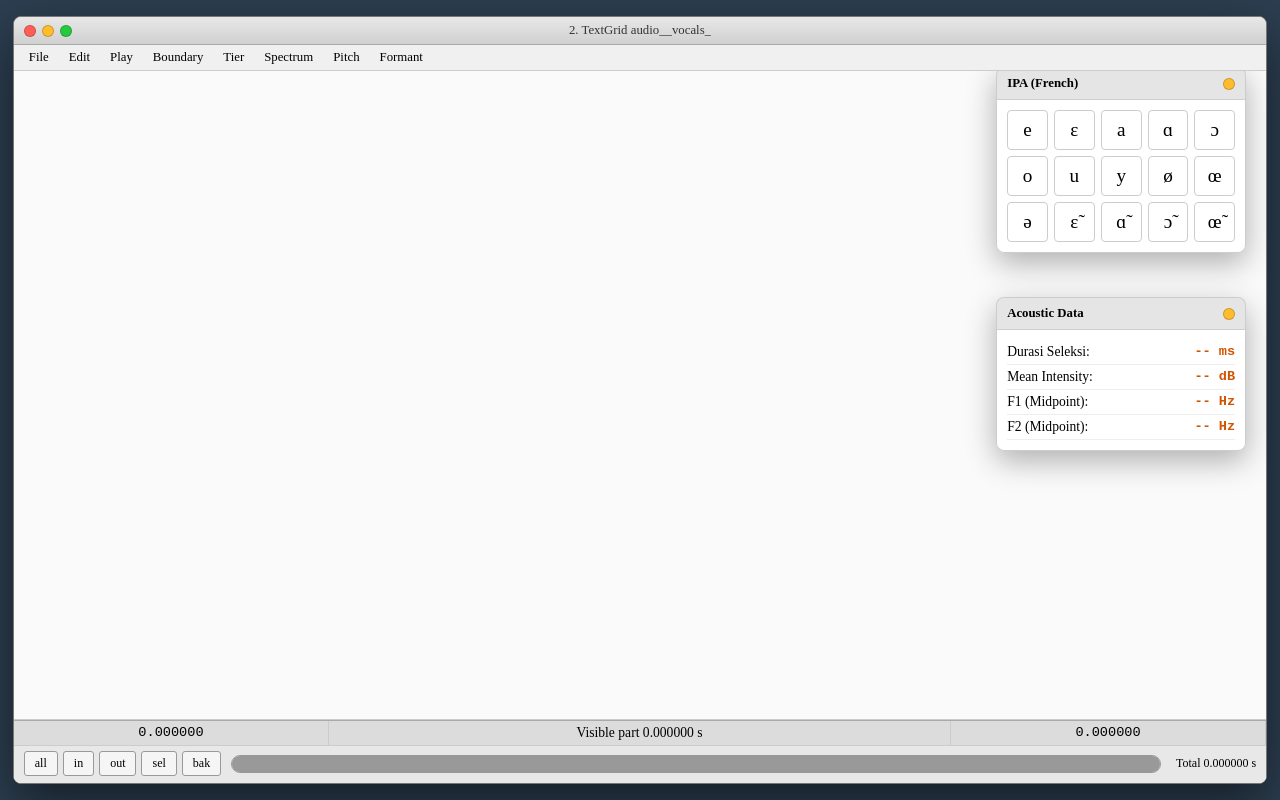
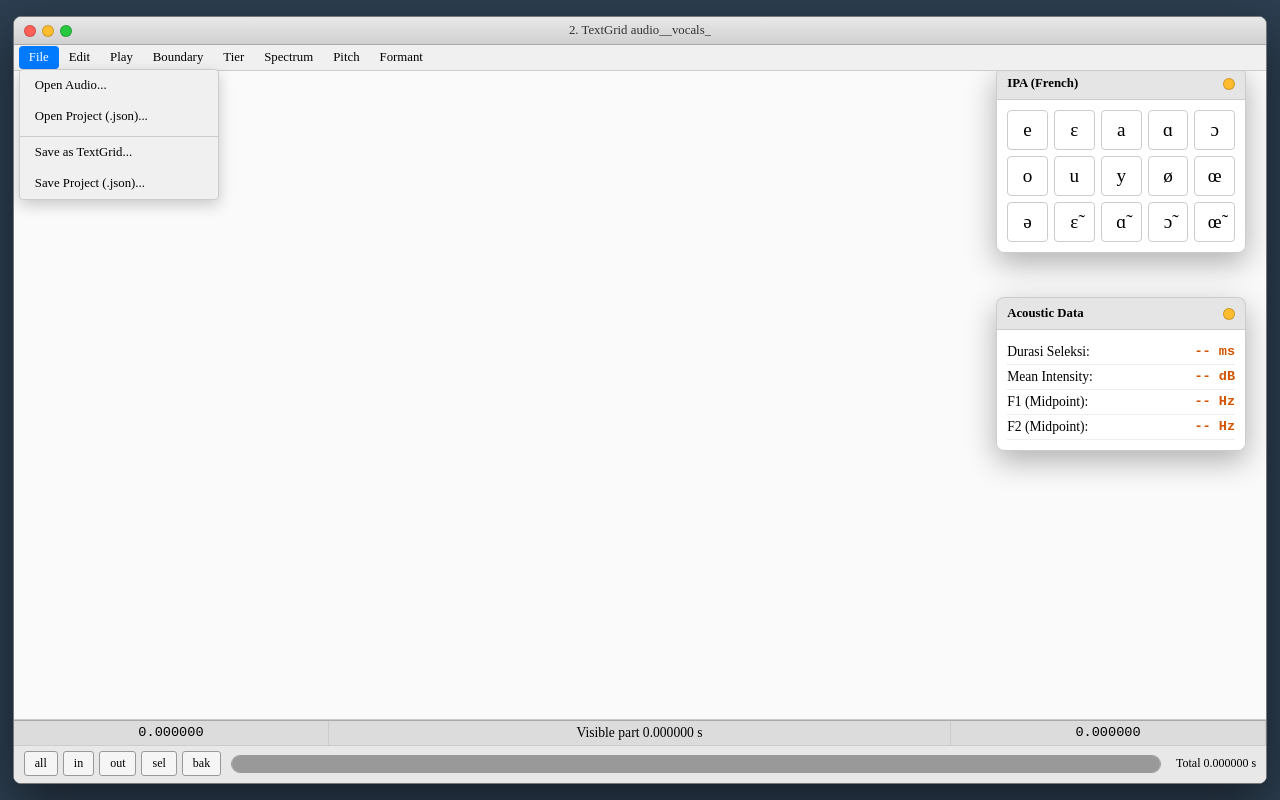
Before and after one commit to ajarinweb/PraatWeb, a plain HTML site: page index.html in a window 1280 px wide. Both pictures are taken after a click on the element "File". Drawn offline with Linux system fonts and the light colour scheme.

Commit message:
index.html

```diff
--- a/index.html
+++ b/index.html
@@ -3,7 +3,7 @@
 <head>
     <meta charset="UTF-8">
     <meta name="viewport" content="width=device-width, initial-scale=1.0, maximum-scale=1.0, user-scalable=no">
-    <title>Praat Web: La Vaguelette (Final Edition)</title>
+    <title>Praat Web: La Vaguelette (Final Menu Fix)</title>
     <style>
         * { box-sizing: border-box; margin: 0; padding: 0; font-family: "Times New Roman", Times, serif; user-select: none; -webkit-user-select: none; }
         html, body { width: 100%; height: 100%; margin: 0; padding: 0; overflow: hidden; position: fixed; }
@@ -17,12 +17,11 @@
         .minimize { background: #ffbd2e; cursor: pointer; }
         .maximize { background: #27c93f; }
         .window-title { position: absolute; left: 50%; transform: translateX(-50%); font-size: 0.8rem; font-weight: 500; color: #333; white-space: nowrap; overflow: hidden; text-overflow: ellipsis; max-width: 50%; }
-        .menu-bar { background: #f0f0f0; min-height: 26px; display: flex; align-items: center; padding: 0 5px; border-bottom: 1px solid #ccc; font-size: 0.8rem; position: relative; z-index: 200; overflow-x: auto; white-space: nowrap; -webkit-overflow-scrolling: touch; scrollbar-width: none; flex-shrink: 0; }
-        .menu-bar::-webkit-scrollbar { display: none; }
+        .menu-bar { background: #f0f0f0; min-height: 26px; display: flex; align-items: center; padding: 0 5px; border-bottom: 1px solid #ccc; font-size: 0.8rem; position: relative; z-index: 200; flex-wrap: wrap; flex-shrink: 0; }
         .menu-item { padding: 4px 10px; cursor: pointer; position: relative; color: #000; display: inline-block; }
-        .menu-item:hover { background: #007aff; color: #fff; }
-        .dropdown { display: none; position: absolute; top: 100%; left: 0; background: #f0f0f0; border: 1px solid #ccc; box-shadow: 0 5px 15px rgba(0,0,0,0.2); flex-direction: column; min-width: 200px; z-index: 201; }
-        .menu-item:hover .dropdown { display: flex; }
+        .menu-item:hover, .menu-item.active-menu { background: #007aff; color: #fff; border-radius: 4px; }
+        .dropdown { display: none; position: absolute; top: 100%; left: 0; background: #f0f0f0; border: 1px solid #ccc; box-shadow: 0 5px 15px rgba(0,0,0,0.2); flex-direction: column; min-width: 200px; z-index: 201; border-radius: 4px; }
+        .menu-item:hover .dropdown, .menu-item.active-menu .dropdown { display: flex; }
         .drop-item { padding: 8px 15px; color: #000; display: flex; justify-content: space-between; }
         .drop-item:hover { background: #007aff; color: #fff; }
         .shortcut { opacity: 0.6; font-size: 0.75rem; }
@@ -148,6 +147,18 @@
     </div>
 
     <script>
+        // Fix Menu Bar Dropdown for Touch & Desktop
+        document.querySelectorAll('.menu-item').forEach(item => {
+            item.addEventListener('click', e => {
+                const isActive = item.classList.contains('active-menu');
+                document.querySelectorAll('.menu-item').forEach(m => m.classList.remove('active-menu'));
+                if(!isActive && item.querySelector('.dropdown')) item.classList.add('active-menu');
+            });
+        });
+        document.addEventListener('click', e => {
+            if(!e.target.closest('.menu-item')) document.querySelectorAll('.menu-item').forEach(m => m.classList.remove('active-menu'));
+        });
+
         // Utilities for mouse & touch
         function getClientX(e) { return e.touches && e.touches.length > 0 ? e.touches[0].clientX : e.clientX; }
         function getClientY(e) { return e.touches && e.touches.length > 0 ? e.touches[0].clientY : e.clientY; }
@@ -454,17 +465,9 @@
             if(cursorPos === null && selStart === null) return;
             let targetTime = (selectionType === 'interval' && activeIntervalIndex !== -1) ? boundaries[activeIntervalIndex].time : cursorPos;
             if (targetTime === null) targetTime = Math.min(selStart, selEnd);
-
             let closestIdx = -1; let minDist = Infinity;
-            for(let i=1; i<boundaries.length-1; i++) {
-                let dist = Math.abs(boundaries[i].time - targetTime);
-                if(dist < minDist) { minDist = dist; closestIdx = i; }
-            }
-            if(closestIdx !== -1 && minDist < 0.2) {
-                boundaries.splice(closestIdx, 1); boundaries.sort((a,b)=>a.time - b.time);
-                activeIntervalIndex = -1; hiddenInput.value = ""; selectionType = 'none';
-                saveToLocal(); requestAnimationFrame(renderEngine);
-            }
+            for(let i=1; i<boundaries.length-1; i++) { let dist = Math.abs(boundaries[i].time - targetTime); if(dist < minDist) { minDist = dist; closestIdx = i; } }
+            if(closestIdx !== -1 && minDist < 0.2) { boundaries.splice(closestIdx, 1); boundaries.sort((a,b)=>a.time - b.time); activeIntervalIndex = -1; hiddenInput.value = ""; selectionType = 'none'; saveToLocal(); requestAnimationFrame(renderEngine); }
         }
 
         function calcAcoustics() {
```
